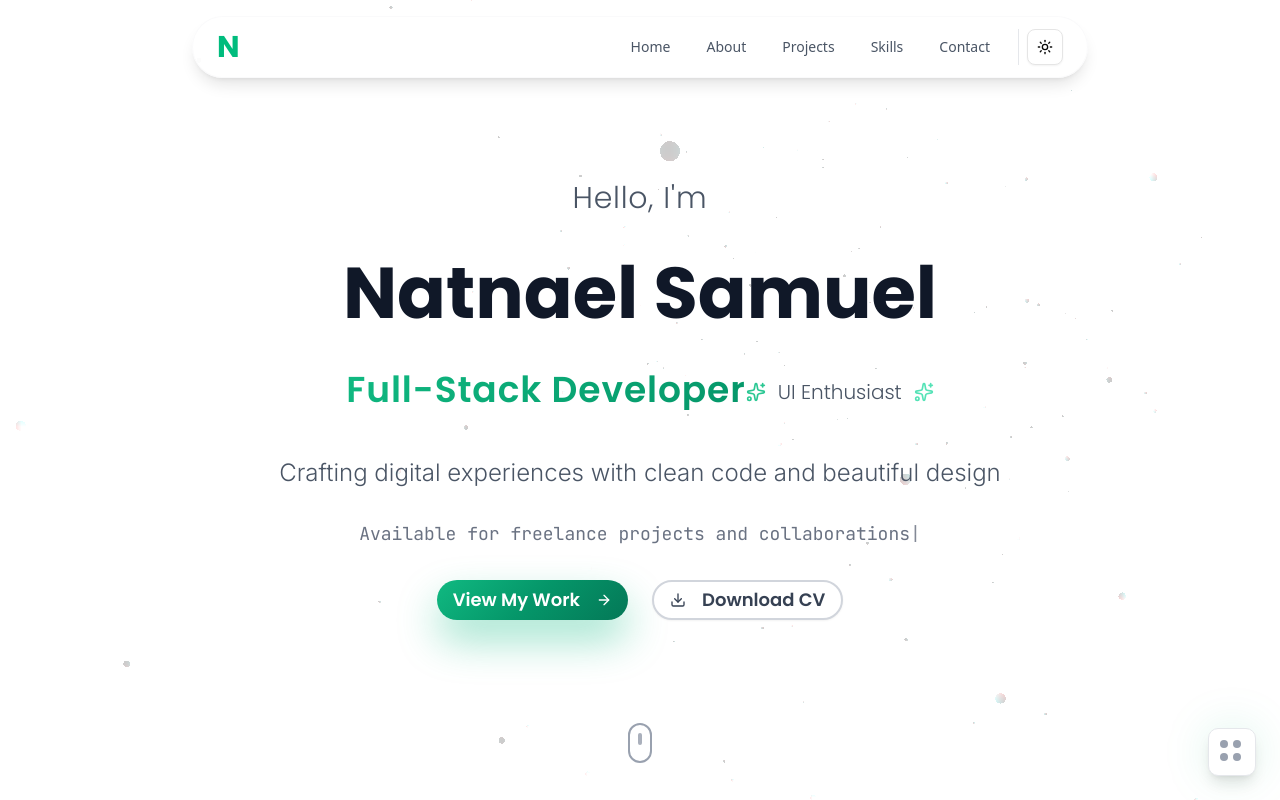
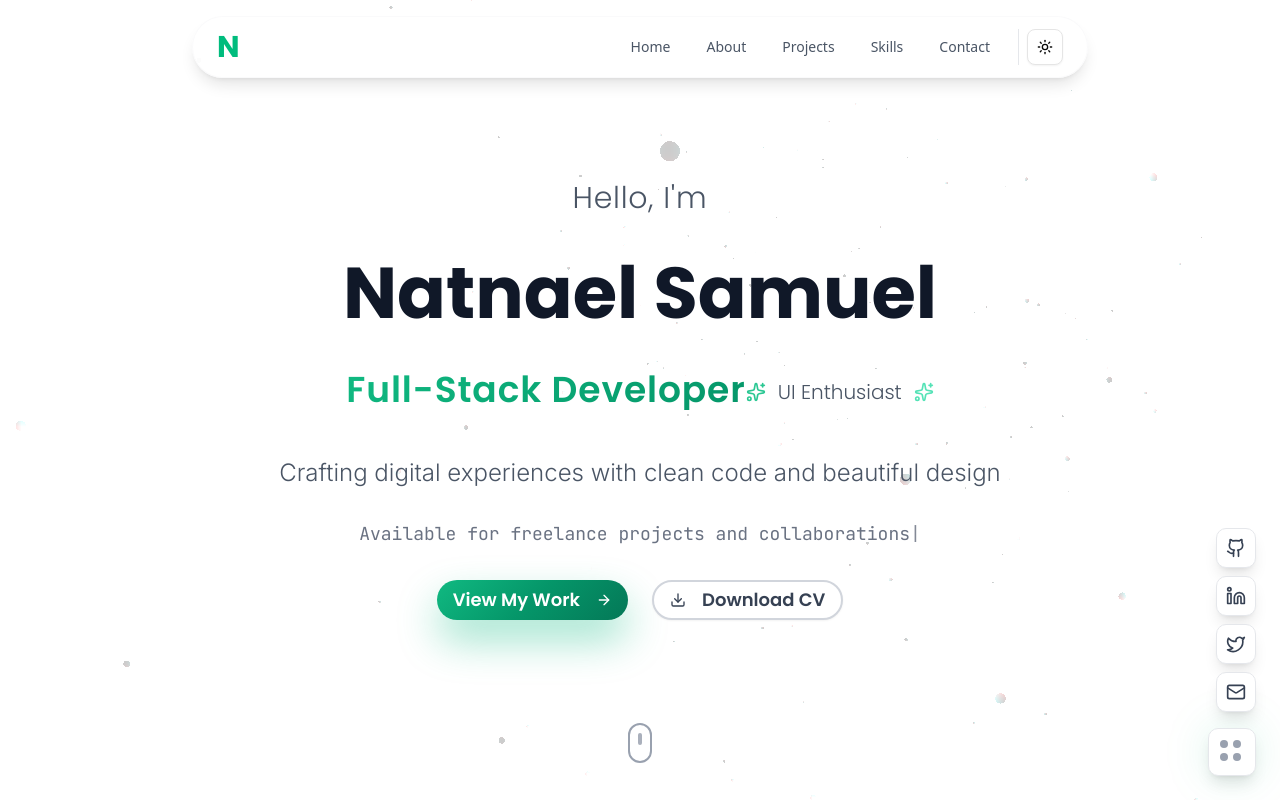
Before and after one commit to Natnaelsamuel/portfolio, a Next.js app: page / in a window 1280 px wide. Both pictures are taken after a click on the button "Toggle social links". Built offline with nearby package versions, Linux system fonts and the light colour scheme.

Commit message:
updated the socials button V2

```diff
--- a/app/components/Hero.tsx
+++ b/app/components/Hero.tsx
@@ -1,4 +1,5 @@
 "use client";
+import { useState, useRef, useEffect } from "react";
 import Particles from "@/components/backgrounds/Particles/Particles";
 import AnimatedText from "@/components/TextAnimations/AnimatedText/AnimatedText";
 import TypewriterText from "@/components/TextAnimations/TypewriterText/TypewriterText";
@@ -19,6 +20,28 @@ import { useWindowSize } from "react-use";
 const Hero = () => {
   const { theme } = useTheme();
   const { width } = useWindowSize();
+
+  // Socials panel open state for mobile (toggled on click)
+  const [socialOpen, setSocialOpen] = useState(false);
+  const socialRef = useRef<HTMLDivElement | null>(null);
+
+  useEffect(() => {
+    const handleOutside = (e: MouseEvent | TouchEvent) => {
+      if (!socialRef.current) return;
+      const target = e.target as Node;
+      if (socialRef.current && !socialRef.current.contains(target)) {
+        setSocialOpen(false);
+      }
+    };
+
+    document.addEventListener("mousedown", handleOutside);
+    document.addEventListener("touchstart", handleOutside);
+
+    return () => {
+      document.removeEventListener("mousedown", handleOutside);
+      document.removeEventListener("touchstart", handleOutside);
+    };
+  }, []);
 
   const getFontSize = () => {
     if (width < 640) return "2.5rem";
@@ -149,12 +172,20 @@ const Hero = () => {
 
       {/* Clean Floating Social Hub */}
       <div className="fixed bottom-6 right-6 z-50 group">
-        <div className="relative">
+        <div ref={socialRef} className="relative">
           {/* Subtle Glow Effect */}
           <div className="absolute inset-0 rounded-full bg-emerald-500/10 blur-lg group-hover:bg-emerald-500/20 transition-all duration-300 scale-125"></div>
 
           {/* Expanded Social Icons */}
-          <div className="absolute bottom-0 right-0 mb-16 opacity-0 group-hover:opacity-100 transition-all duration-300 transform translate-y-2 group-hover:translate-y-0">
+          <div
+            className={
+              `absolute bottom-0 right-0 mb-16 transition-all duration-300 transform ` +
+              (socialOpen
+                ? "opacity-100 translate-y-0 pointer-events-auto"
+                : "opacity-0 translate-y-2 pointer-events-none") +
+              " group-hover:opacity-100 group-hover:translate-y-0"
+            }
+          >
             <div className="flex flex-col gap-2">
               {/* GitHub */}
               <a
@@ -205,7 +236,12 @@ const Hero = () => {
           </div>
 
           {/* Main Clean Button */}
-          <button className="relative w-12 h-12 bg-white dark:bg-gray-800 rounded-lg flex items-center justify-center shadow-lg border border-gray-200 dark:border-gray-700 hover:border-emerald-500 transition-all duration-300 transform hover:scale-105 group-hover:rotate-6">
+          <button
+            onClick={() => setSocialOpen((s) => !s)}
+            aria-expanded={socialOpen}
+            aria-label="Toggle social links"
+            className="relative w-12 h-12 bg-white dark:bg-gray-800 rounded-lg flex items-center justify-center shadow-lg border border-gray-200 dark:border-gray-700 hover:border-emerald-500 transition-all duration-300 transform hover:scale-105 group-hover:rotate-6"
+          >
             {/* Simple Grid Pattern */}
             <div className="relative w-6 h-6">
               <div className="absolute inset-0 grid grid-cols-2 gap-0.5">
```
